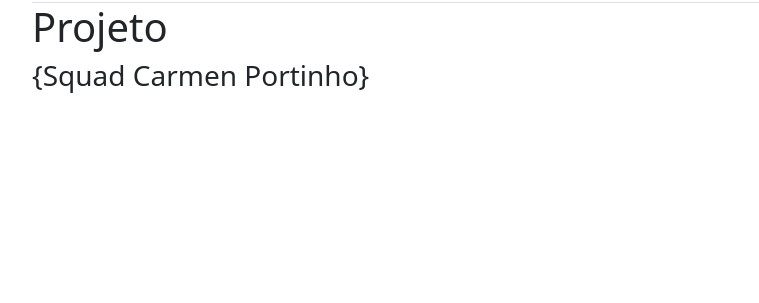
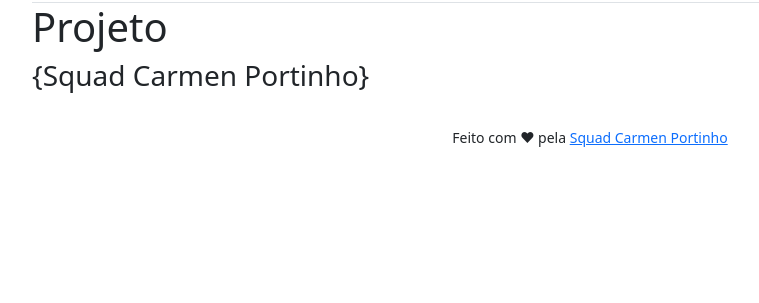
Before and after one commit to anamariagds/DesafioRickeMortySquadCarmenPortinho, a Flask app: page / in a window 1280 px wide. Shown: the part 39-342 px from the top of the page, without its empty margins (50-809 px from the left). Run offline with Flask 3, Linux system fonts and the light colour scheme.

Commit message:
Update index.html
Adicionado footer simples à página com bootstrap

```diff
--- a/templates/index.html
+++ b/templates/index.html
@@ -19,7 +19,11 @@
         {% endblock %}
     </main>
 
-
+ <footer id="sticky-footer" class="flex-shrink-0 py-4">
+    <div class="container text-center">
+      <small style="text-decoration: none;">Feito com ♥ pela <a href="https://github.com/anamariagds/DesafioRickeMortySquadCarmenPortinho/blob/master/README.md" target="_blank">Squad Carmen Portinho</a></small>
+    </div>
+  </footer>
 
   </body>
 </html>
```
